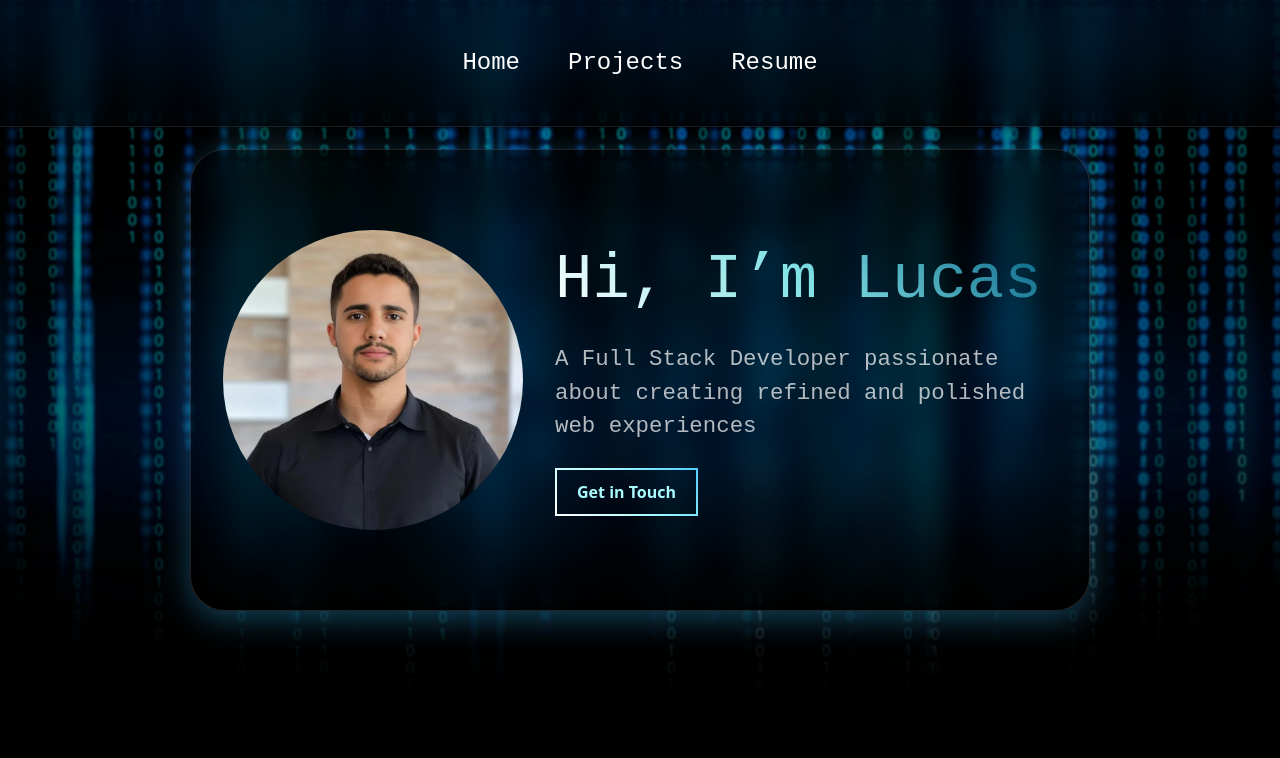
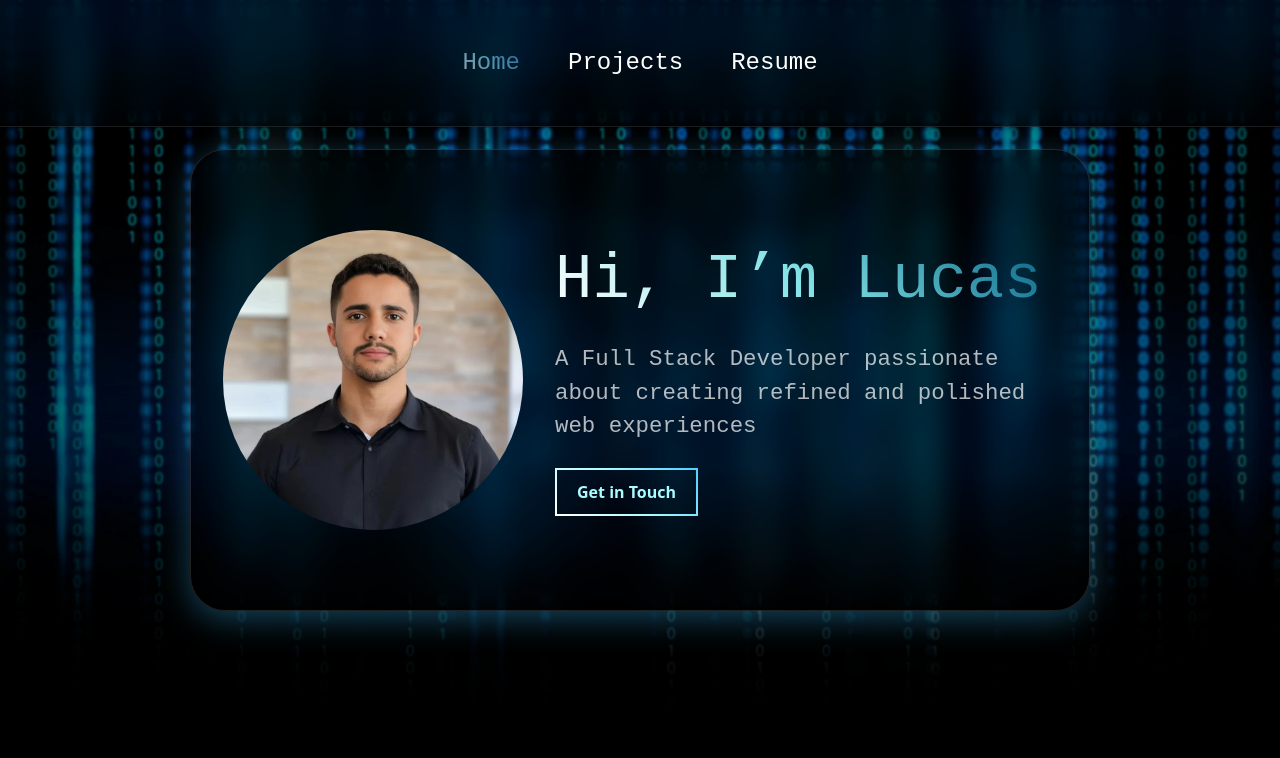
Before and after one commit to LucasRgo/portfolio, a React (Vite) app: page / in a window 1280 px wide. Shown: the top 758 px of the page. Built offline with nearby package versions, Linux system fonts and the light colour scheme.

Commit message:
fixing naming on other routes

```diff
--- a/src/components/navbar.jsx
+++ b/src/components/navbar.jsx
@@ -11,17 +11,17 @@ function CustomNavbar() {
         <div className="navbar-links">
           <Link
             to="/portfolio/"
-            className={`nav-link ${location.pathname === '/portfolio/' ? 'active' : ''}`}>
+            className={`nav-link ${location.pathname === '/' ? 'active' : ''}`}>
             Home
           </Link>
           <Link
             to="/portfolio/projects"
-            className={`nav-link ${location.pathname === '/portfolio/projects' ? 'active' : ''}`}>
+            className={`nav-link ${location.pathname === '/projects' ? 'active' : ''}`}>
             Projects
           </Link>
           <Link
             to="/portfolio/resume"
-            className={`nav-link ${location.pathname === '/portfolio/resume' ? 'active' : ''}`}>
+            className={`nav-link ${location.pathname === '/resume' ? 'active' : ''}`}>
             Resume
           </Link>
         </div>
```
